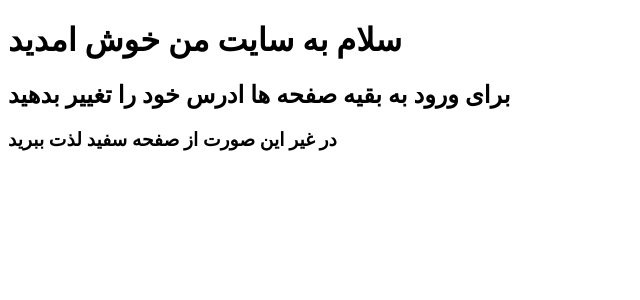
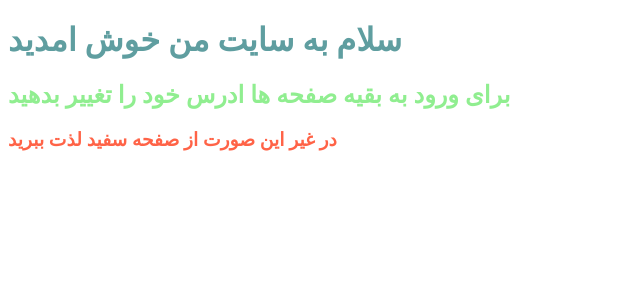
Before and after one commit to kiarashPvd/Book-Review, a Python web app: template templates/home/index.html in a window 1280 px wide. Shown: the top 300 px of the page, without its empty margins (0-640 px from the left). Run offline with Jinja, Linux system fonts and the light colour scheme; the template is opened without the code that fills it, so the values that code supplies are empty.

Commit message:
create static folder

```diff
--- a/bookReview/settings.py
+++ b/bookReview/settings.py
@@ -117,6 +117,7 @@ USE_TZ = True
 # https://docs.djangoproject.com/en/4.2/howto/static-files/
 
 STATIC_URL = 'static/'
+STATIC_ROOT = BASE_DIR / 'static'
 
 # Default primary key field type
 # https://docs.djangoproject.com/en/4.2/ref/settings/#default-auto-field
--- /dev/null
+++ b/home/static/test.css
@@ -0,0 +1,11 @@
+h1{
+    color: cadetblue;
+}
+
+h2{
+    color: lightgreen;
+}
+
+h3{
+    color: tomato;
+}
--- a/templates/home/index.html
+++ b/templates/home/index.html
@@ -4,6 +4,7 @@
     <meta charset="UTF-8">
     <meta name="viewport" content="width=device-width, initial-scale=1.0">
     <title>home</title>
+    <link rel="stylesheet" href="static/test.css">
 </head>
 <body>
     <h1> سلام به سایت من خوش امدید</h1>
```
